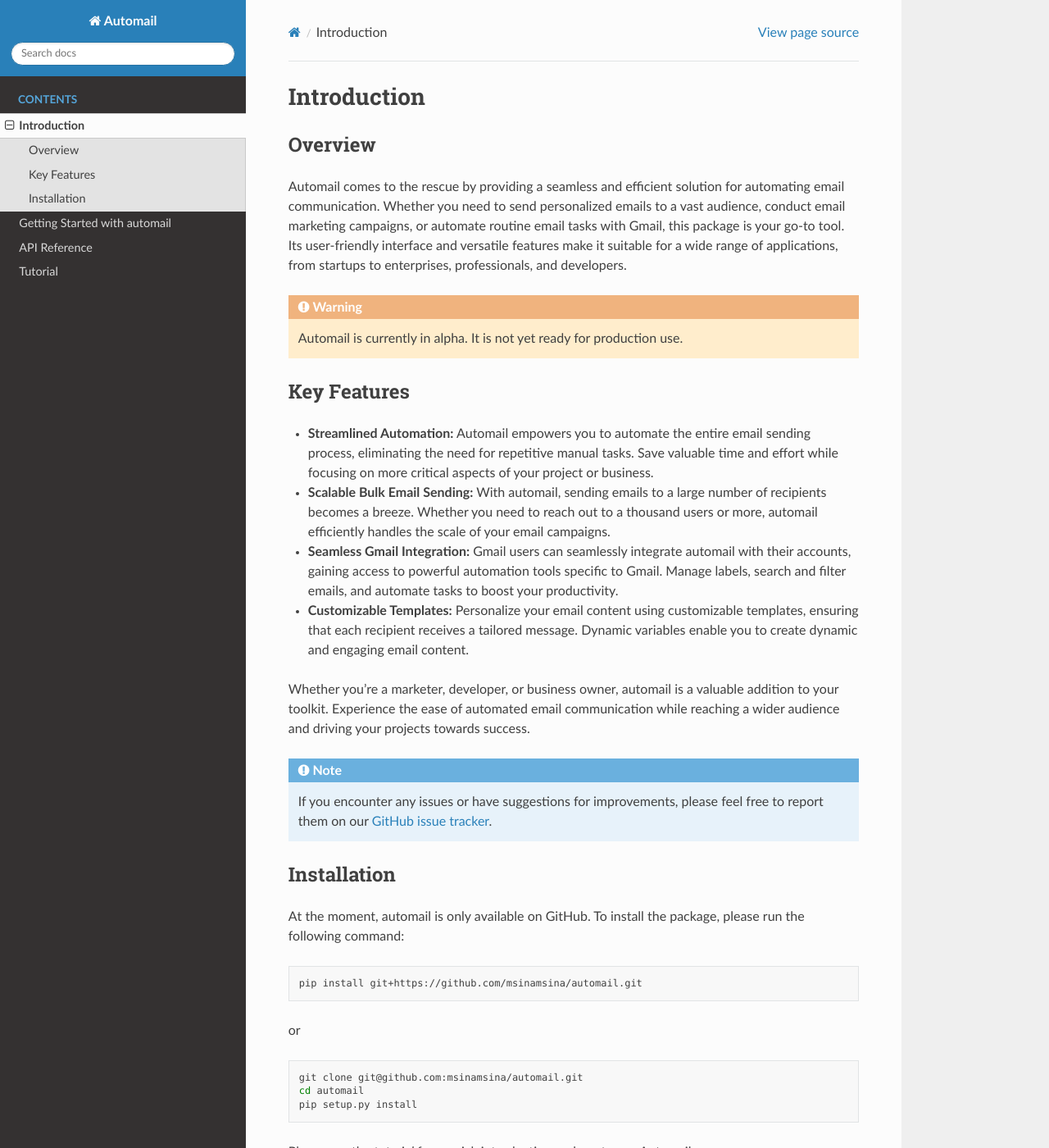
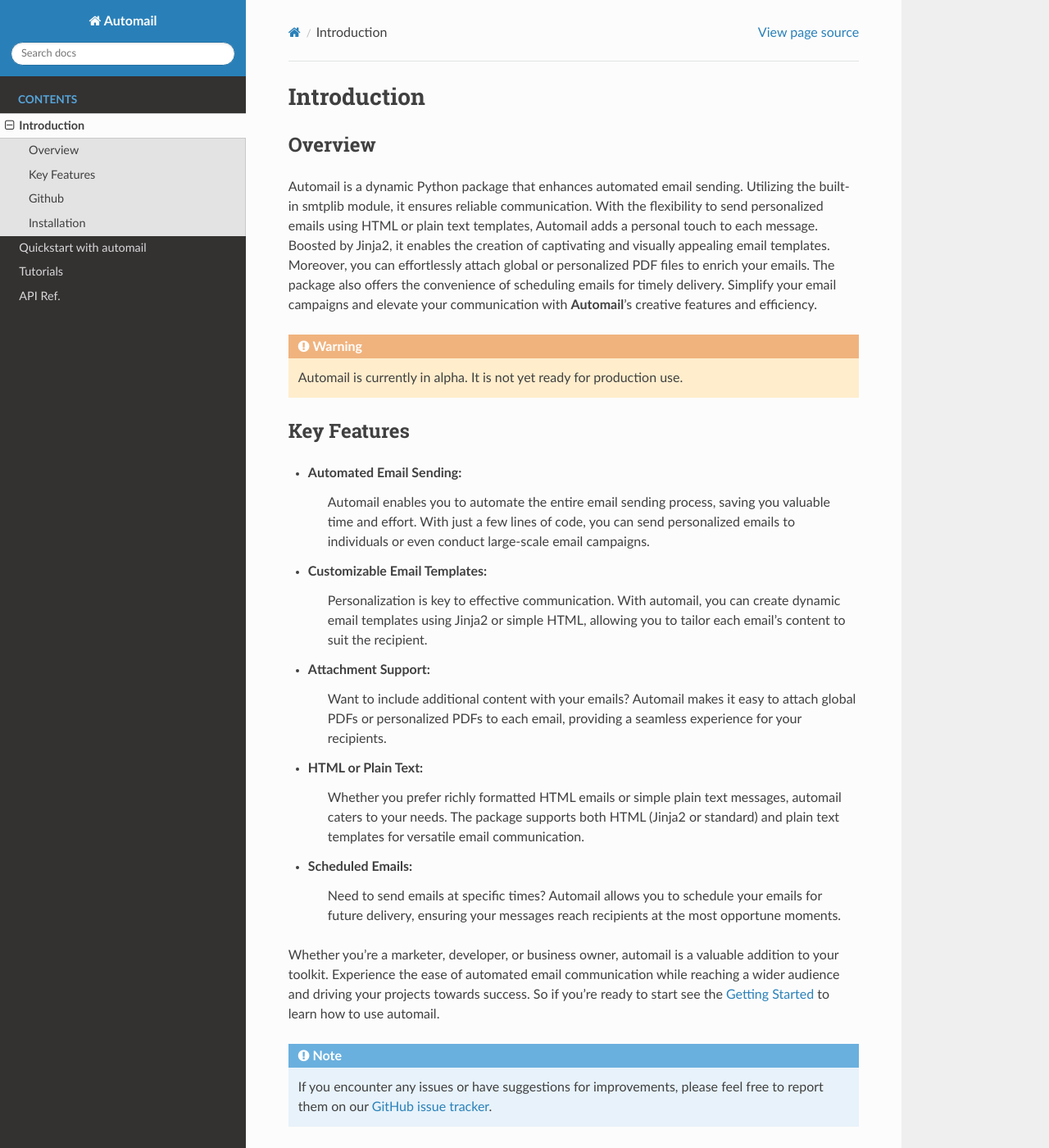
Before and after one commit to msinamsina/pyautomail, a Sphinx documentation site: the page built from docs/introduction.rst, in a window 1280 px wide and 1400 px high. Shown: the whole window at 82% size. Built offline with Sphinx 7.4.7 and the Read the Docs theme 2.0.0, drawn with Linux system fonts in a browser that asks for light colours; some of the changed text lies outside the part shown.

Commit message:
Api Ref. is modified by sphinx-apidoc and other content is became better

```diff
--- a/docs/conf.py
+++ b/docs/conf.py
@@ -20,6 +20,8 @@
     'sphinx_rtd_theme',
     'sphinx.ext.autodoc',
     'sphinx.ext.autosummary',
+    'sphinx.ext.autosectionlabel',
+    'recommonmark'
 ]
 
 templates_path = ['_templates']
--- a/docs/introduction.rst
+++ b/docs/introduction.rst
@@ -4,12 +4,14 @@
 Overview
 --------
 
-Automail comes to the rescue by providing a seamless and efficient solution for
-automating email communication. Whether you need to send personalized emails to
-a vast audience, conduct email marketing campaigns, or automate routine email
-tasks with Gmail, this package is your go-to tool. Its user-friendly interface
-and versatile features make it suitable for a wide range of applications, from
-startups to enterprises, professionals, and developers.
+Automail is a dynamic Python package that enhances automated email sending.
+Utilizing the built-in smtplib module, it ensures reliable communication.
+With the flexibility to send personalized emails using HTML or plain text templates,
+Automail adds a personal touch to each message. Boosted by Jinja2, it enables the
+creation of captivating and visually appealing email templates. Moreover, you can
+effortlessly attach global or personalized PDF files to enrich your emails.
+The package also offers the convenience of scheduling emails for timely delivery.
+Simplify your email campaigns and elevate your communication with **Automail**'s creative features and efficiency.
 
 .. warning::
 
@@ -17,17 +19,35 @@
 
 Key Features
 ------------
+- **Automated Email Sending**:
+    Automail enables you to automate the entire email sending process, saving
+    you valuable time and effort. With just a few lines of code, you can send
+    personalized emails to individuals or even conduct large-scale email campaigns.
 
-- **Streamlined Automation:** Automail empowers you to automate the entire email sending process, eliminating the need for repetitive manual tasks. Save valuable time and effort while focusing on more critical aspects of your project or business.
+- **Customizable Email Templates**:
+    Personalization is key to effective communication. With automail, you can
+    create dynamic email templates using Jinja2 or simple HTML, allowing you to
+    tailor each email's content to suit the recipient.
 
-- **Scalable Bulk Email Sending:** With automail, sending emails to a large number of recipients becomes a breeze. Whether you need to reach out to a thousand users or more, automail efficiently handles the scale of your email campaigns.
+- **Attachment Support**:
+    Want to include additional content with your emails? Automail makes it easy
+    to attach global PDFs or personalized PDFs to each email, providing a seamless
+    experience for your recipients.
 
-- **Seamless Gmail Integration:** Gmail users can seamlessly integrate automail with their accounts, gaining access to powerful automation tools specific to Gmail. Manage labels, search and filter emails, and automate tasks to boost your productivity.
+- **HTML or Plain Text**:
+    Whether you prefer richly formatted HTML emails or simple plain text messages,
+    automail caters to your needs. The package supports both HTML (Jinja2 or standard)
+    and plain text templates for versatile email communication.
 
-- **Customizable Templates:** Personalize your email content using customizable templates, ensuring that each recipient receives a tailored message. Dynamic variables enable you to create dynamic and engaging email content.
+- **Scheduled Emails**:
+    Need to send emails at specific times? Automail allows you to schedule your
+    emails for future delivery, ensuring your messages reach recipients at the
+    most opportune moments.
 
-
-Whether you're a marketer, developer, or business owner, automail is a valuable addition to your toolkit. Experience the ease of automated email communication while reaching a wider audience and driving your projects towards success.
+Whether you're a marketer, developer, or business owner, automail is a valuable addition
+to your toolkit. Experience the ease of automated email communication while reaching a
+wider audience and driving your projects towards success. So if you're ready to start
+see the :doc:`Getting Started <getting-started>` to learn how to use automail.
 
 
 
@@ -35,6 +55,14 @@
 
    If you encounter any issues or have suggestions for improvements, please feel free to report them on our
    `GitHub issue tracker <https://github.com/msinamsina/automail/issues>`_.
+
+
+Github
+------
+The source code for automail is available on GitHub at the following link:
+
+https://github.com/msinamsina/automail.git
+
 
 
 Installation
--- a/sending_gmail.py
+++ b/sending_gmail.py
@@ -9,7 +9,8 @@
 import getpass
 import pandas as pd
 import os
-from automail import EmailSender, init_logger
+from automail import EmailSender
+from automail.utils import init_logger
 
 
 def arg_parser():
```
Also changed, not shown: docs/api/api.rst (deleted, +0 -9 lines), docs/api/automail.config.rst (added, +21 -0 lines), docs/api/automail.emailsender.rst (added, +21 -0 lines), docs/api/automail.rst (added, +39 -0 lines), docs/api/automail.storage.rst (added, +21 -0 lines), docs/api/emailsender.rst (deleted, +0 -7 lines), docs/api/index.rst (+4 -17 lines), docs/getting-started.rst (+59 -8 lines), docs/index.rst (+30 -8 lines), docs/tutorial/index.rst (added, +11 -0 lines), docs/tutorial/tutorial.rst (renamed from docs/tutorial.rst), 1 other file.
